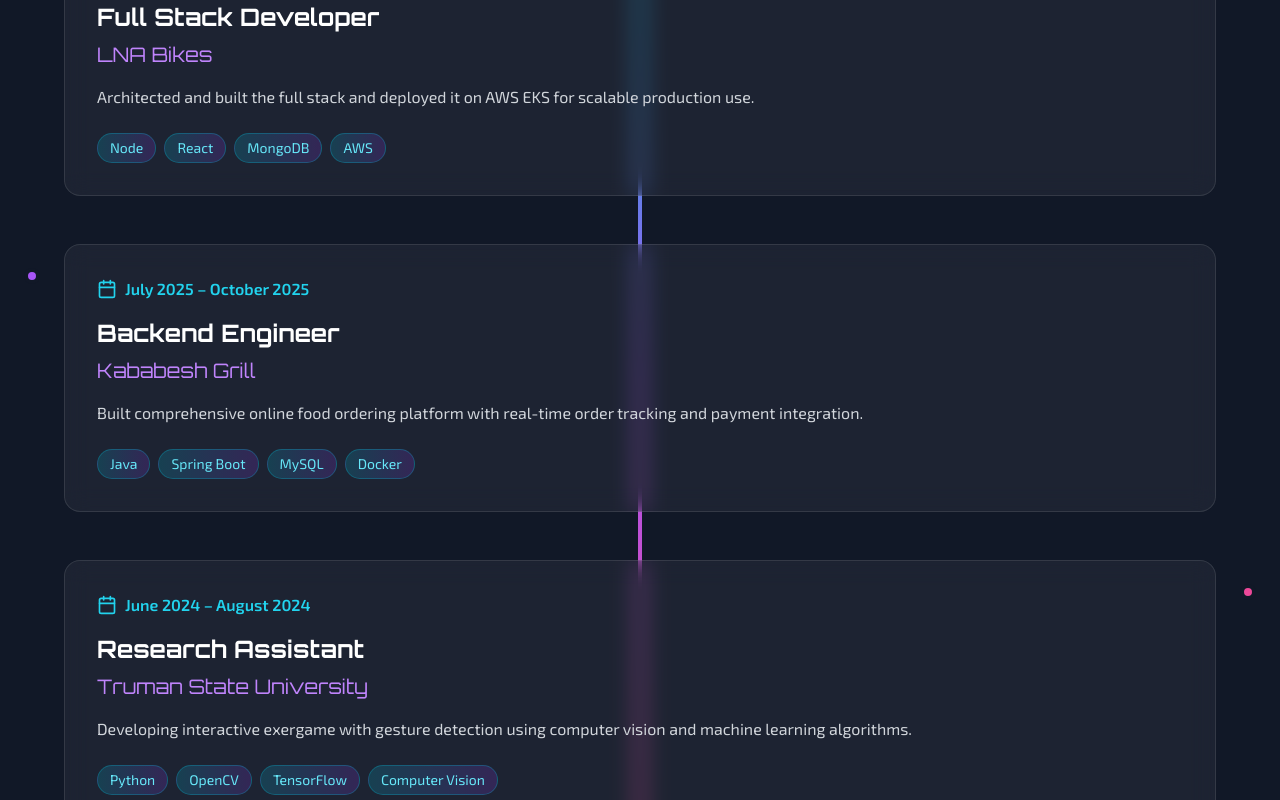
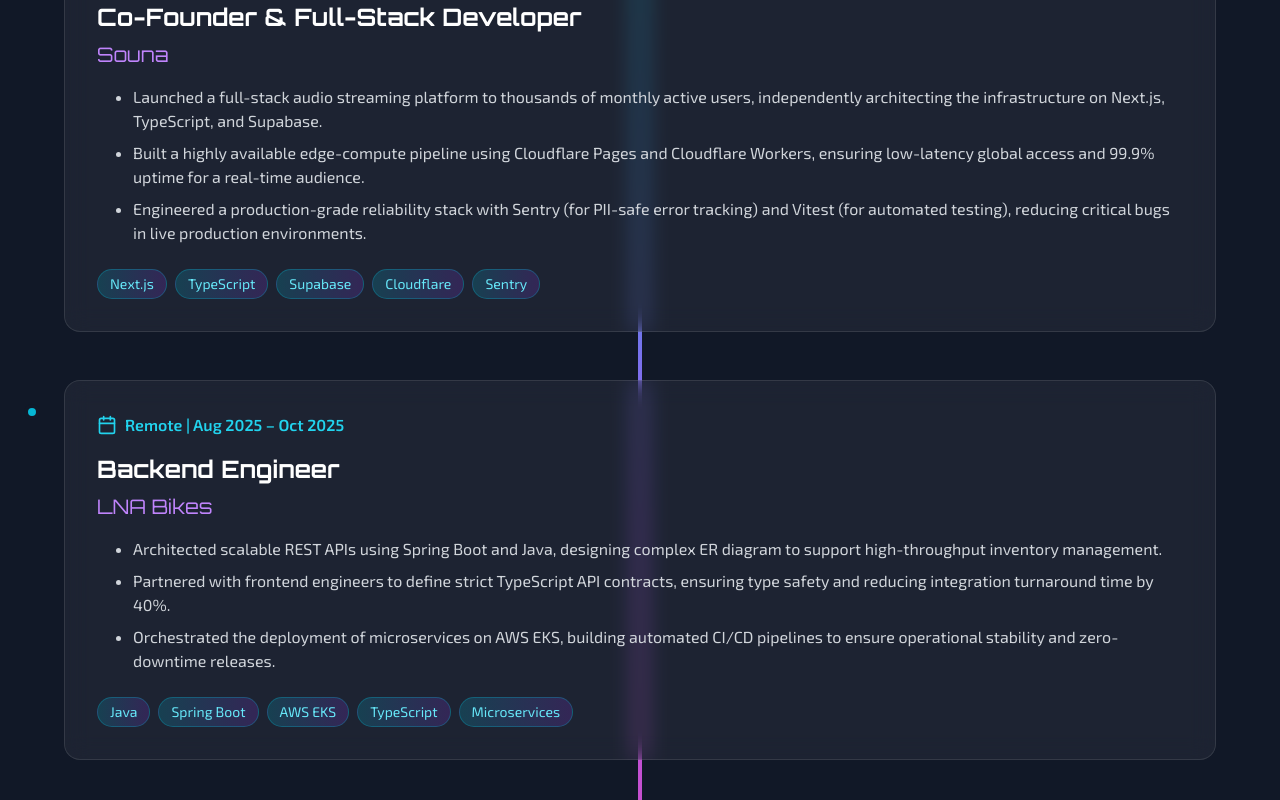
Before and after one commit to SteveRogersBD/MyPortfolio, a React (Vite) app: page / in a window 1280 px wide. Shown: the part 2060-2860 px from the top of the page. Built offline with nearby package versions, Linux system fonts and the light colour scheme.

Commit message:
exp modified

```diff
--- a/src/App.tsx
+++ b/src/App.tsx
@@ -391,30 +391,39 @@ const ExperienceSection = () => {
 
   const experiences = [
     {
-      title: 'Full Stack Developer',
+      title: 'Co-Founder & Full-Stack Developer',
+      company: 'Souna',
+      period: 'Virginia | June 2025 – Present',
+      description: [
+        'Launched a full-stack audio streaming platform to thousands of monthly active users, independently architecting the infrastructure on Next.js, TypeScript, and Supabase.',
+        'Built a highly available edge-compute pipeline using Cloudflare Pages and Cloudflare Workers, ensuring low-latency global access and 99.9% uptime for a real-time audience.',
+        'Engineered a production-grade reliability stack with Sentry (for PII-safe error tracking) and Vitest (for automated testing), reducing critical bugs in live production environments.',
+      ],
+      skills: ['Next.js', 'TypeScript', 'Supabase', 'Cloudflare', 'Sentry'],
+      color: 'purple',
+    },
+    {
+      title: 'Backend Engineer',
       company: 'LNA Bikes',
-      period: 'July 2025 – October 2025',
-      description:
-        'Architected and built the full stack and deployed it on AWS EKS for scalable production use.',
-      skills: ['Node', 'React', 'MongoDB', 'AWS'],
+      period: 'Remote | Aug 2025 – Oct 2025',
+      description: [
+        'Architected scalable REST APIs using Spring Boot and Java, designing complex ER diagram to support high-throughput inventory management.',
+        'Partnered with frontend engineers to define strict TypeScript API contracts, ensuring type safety and reducing integration turnaround time by 40%.',
+        'Orchestrated the deployment of microservices on AWS EKS, building automated CI/CD pipelines to ensure operational stability and zero-downtime releases.',
+      ],
+      skills: ['Java', 'Spring Boot', 'AWS EKS', 'TypeScript', 'Microservices'],
       color: 'cyan',
     },
     {
-      title: 'Backend Engineer',
-      company: 'Kababesh Grill',
-      period: 'July 2025 – October 2025',
-      description:
-        'Built comprehensive online food ordering platform with real-time order tracking and payment integration.',
-      skills: ['Java', 'Spring Boot', 'MySQL', 'Docker'],
-      color: 'purple',
-    },
-    {
       title: 'Research Assistant',
-      company: 'Truman State University',
-      period: 'June 2024 – August 2024',
-      description:
-        'Developing interactive exergame with gesture detection using computer vision and machine learning algorithms.',
-      skills: ['Python', 'OpenCV', 'TensorFlow', 'Computer Vision'],
+      company: 'CS Department, Truman State University',
+      period: 'Kirksville, MO | June 2024 – August 2024',
+      description: [
+        'Researched interactive exergame design to analyze how gamified physical activity enhances children’s engagement and learning.',
+        'Implemented multithreading to handle concurrent processes, including gesture detection, video playback, and real-time interaction seamlessly.',
+        'Edited videos and integrated them into the game as educational content, enhancing the interactive storytelling experience.',
+      ],
+      skills: ['Research', 'Multithreading', 'Game Design', 'Interactive Media'],
       color: 'pink',
     },
   ];
@@ -466,7 +475,11 @@ const ExperienceSection = () => {
                   {exp.title}
                 </h3>
                 <h4 className="text-xl text-purple-400 mb-4">{exp.company}</h4>
-                <p className="text-gray-300 mb-6">{exp.description}</p>
+                <ul className="text-gray-300 mb-6 listing-disc pl-5 space-y-2">
+                  {exp.description.map((point: string, i: number) => (
+                    <li key={i} className="list-disc ml-4">{point}</li>
+                  ))}
+                </ul>
                 <div className="flex flex-wrap gap-2">
                   {exp.skills.map((skill, skillIndex) => (
                     <span
```
Also changed, not shown: 1 other file (tests, documents, lock files or other folders).
